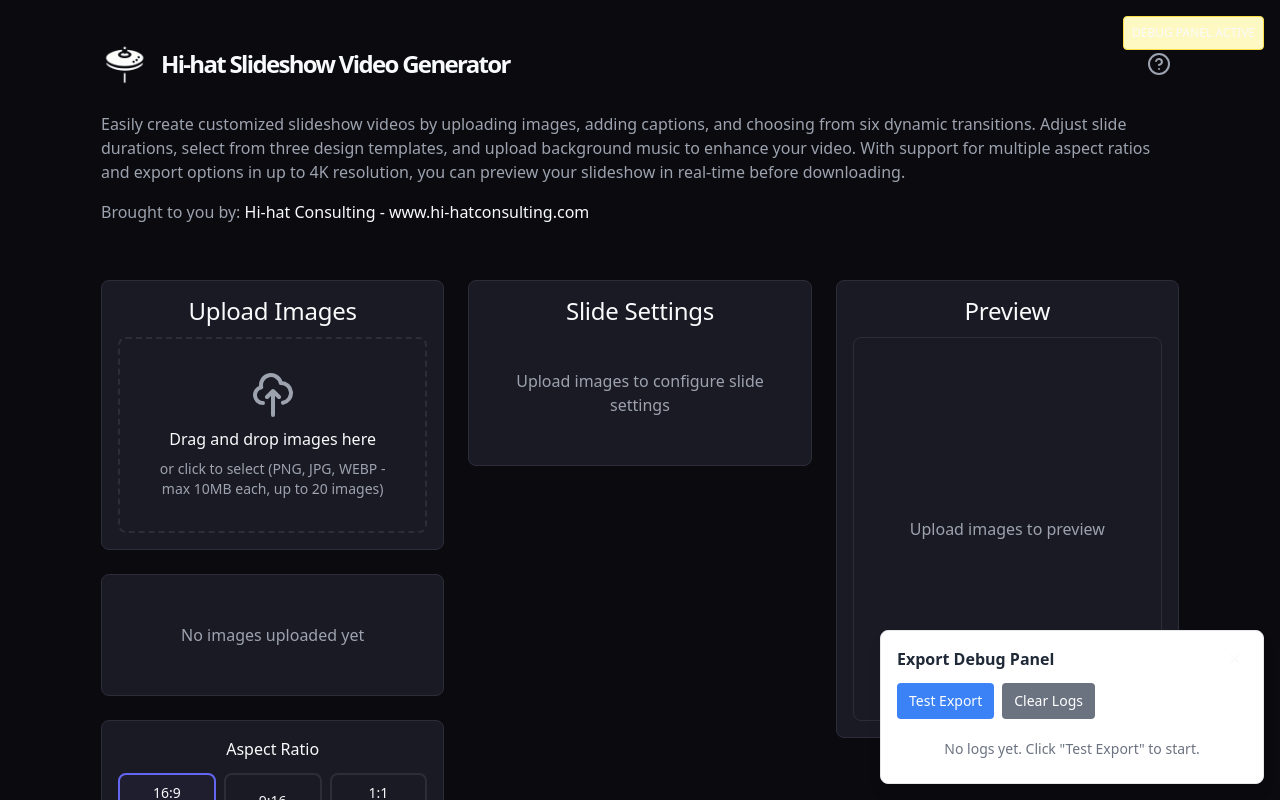
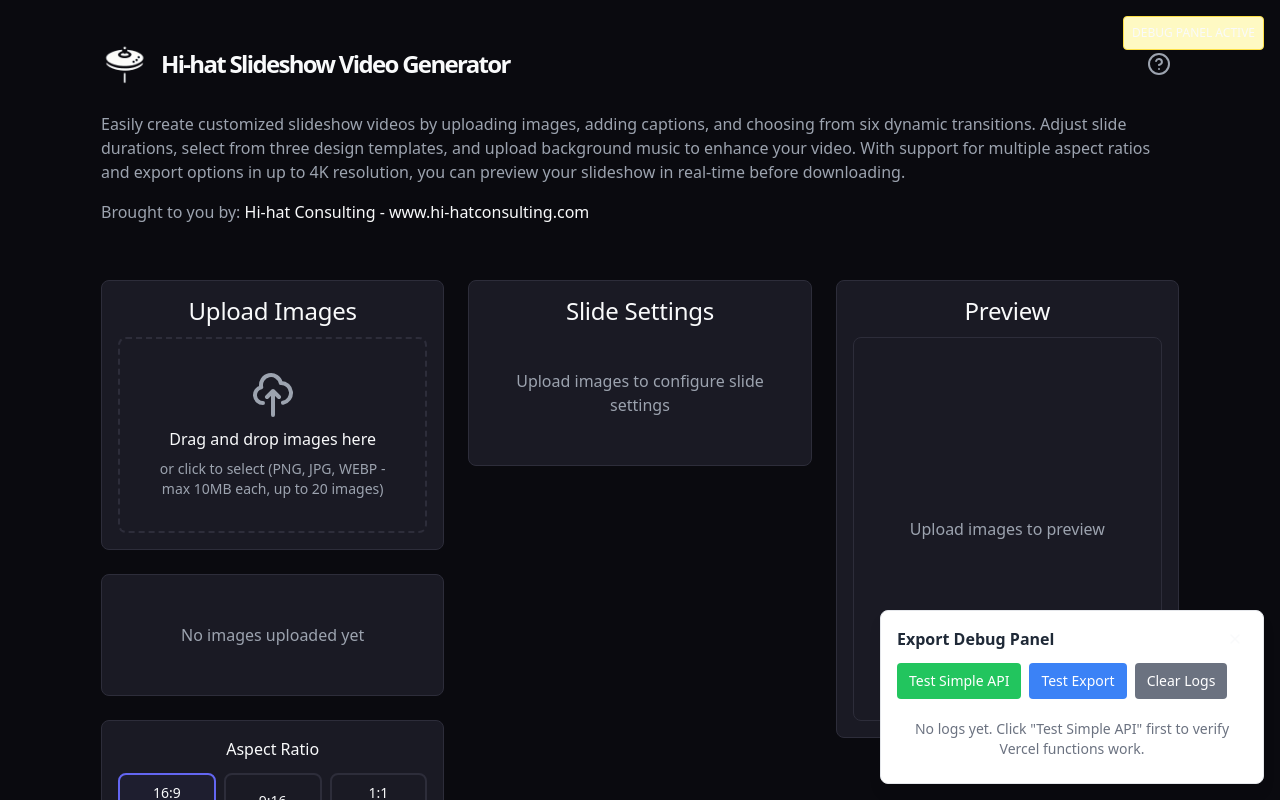
Before and after one commit to turnermike/hi-hat-slideshow, a React (Vite) app: page / in a window 1280 px wide. Both pictures are taken after a click on the button 1235 px from the left and 743 px from the top of the page. Shown: the top 800 px of the page. Built offline with nearby package versions, Linux system fonts and the light colour scheme.

Commit message:
add simple test endpoint and debug panel for systematic troubleshooting

```diff
--- a/src/components/ExportDebugPanel.tsx
+++ b/src/components/ExportDebugPanel.tsx
@@ -27,6 +27,33 @@ export const ExportDebugPanel: React.FC = () => {
       console.log('Updating logs, new count:', prev.length + 1);
       return [...prev, newLog];
     });
+  };
+
+  const testSimpleEndpoint = async () => {
+    setLogs([]);
+    addLog('info', 'Testing simple endpoint...');
+
+    try {
+      addLog('info', 'Sending request to /api/test...');
+      const response = await fetch('/api/test', {
+        method: 'POST',
+        headers: { 'Content-Type': 'application/json' },
+        body: JSON.stringify({ test: 'data' })
+      });
+
+      addLog('info', `Response status: ${response.status}`);
+
+      if (!response.ok) {
+        const errorText = await response.text();
+        addLog('error', `Simple test failed: ${response.status} ${response.statusText}`, errorText);
+        return;
+      }
+
+      const result = await response.json();
+      addLog('success', 'Simple test successful!', result);
+    } catch (error) {
+      addLog('error', 'Simple test error', error);
+    }
   };
 
   const testExport = async () => {
@@ -132,6 +159,12 @@ export const ExportDebugPanel: React.FC = () => {
           <div className="space-y-3">
             <div className="flex gap-2">
               <button
+                onClick={testSimpleEndpoint}
+                className="px-3 py-2 bg-green-500 text-white rounded hover:bg-green-600 text-sm"
+              >
+                Test Simple API
+              </button>
+              <button
                 onClick={testExport}
                 className="px-3 py-2 bg-blue-500 text-white rounded hover:bg-blue-600 text-sm"
               >
@@ -148,7 +181,7 @@ export const ExportDebugPanel: React.FC = () => {
             <div className="space-y-2 max-h-60 overflow-y-auto">
               {logs.length === 0 && (
                 <div className="p-2 text-gray-500 text-sm">
-                  No logs yet. Click "Test Export" to start.
+                  No logs yet. Click "Test Simple API" first to verify Vercel functions work.
                 </div>
               )}
               {logs.map((log, index) => (
```
Also changed, not shown: api/test.js (added, +23 -0 lines), vercel.json.
